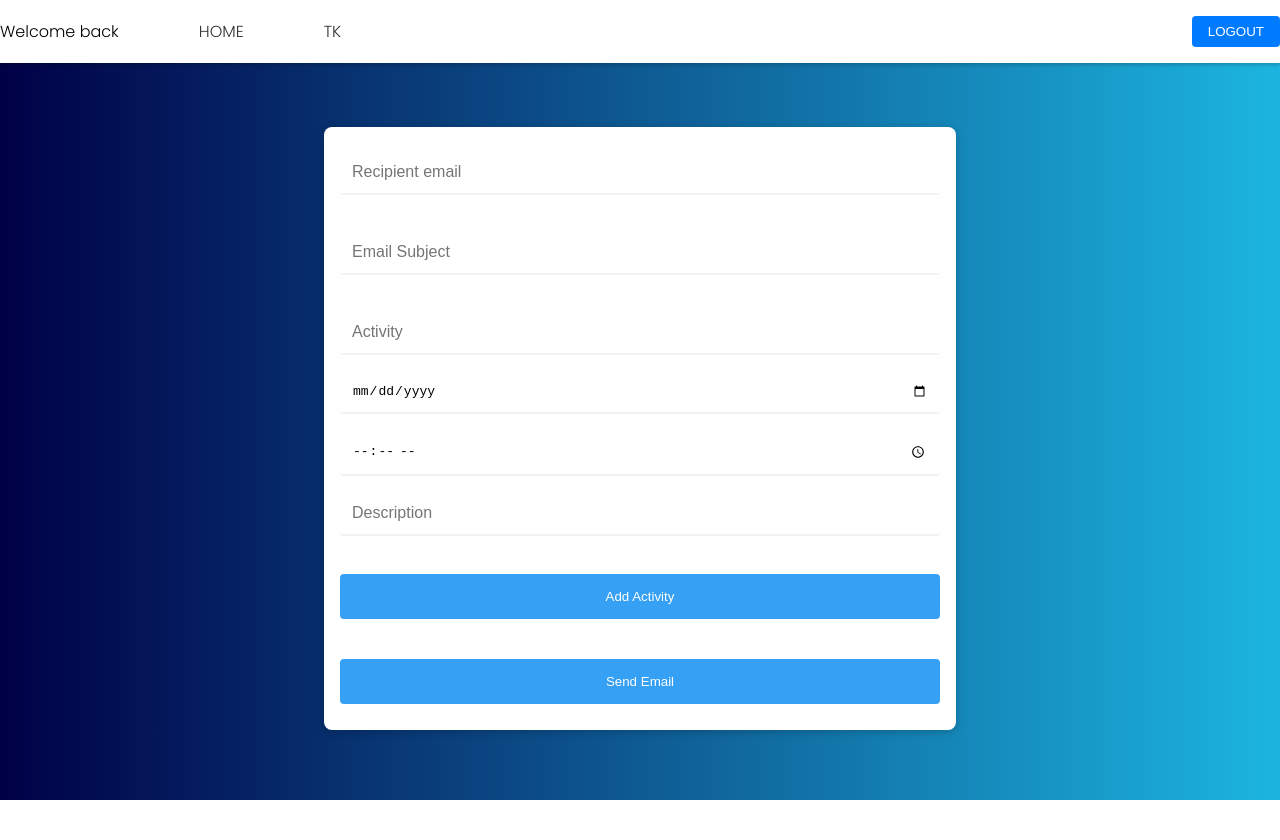
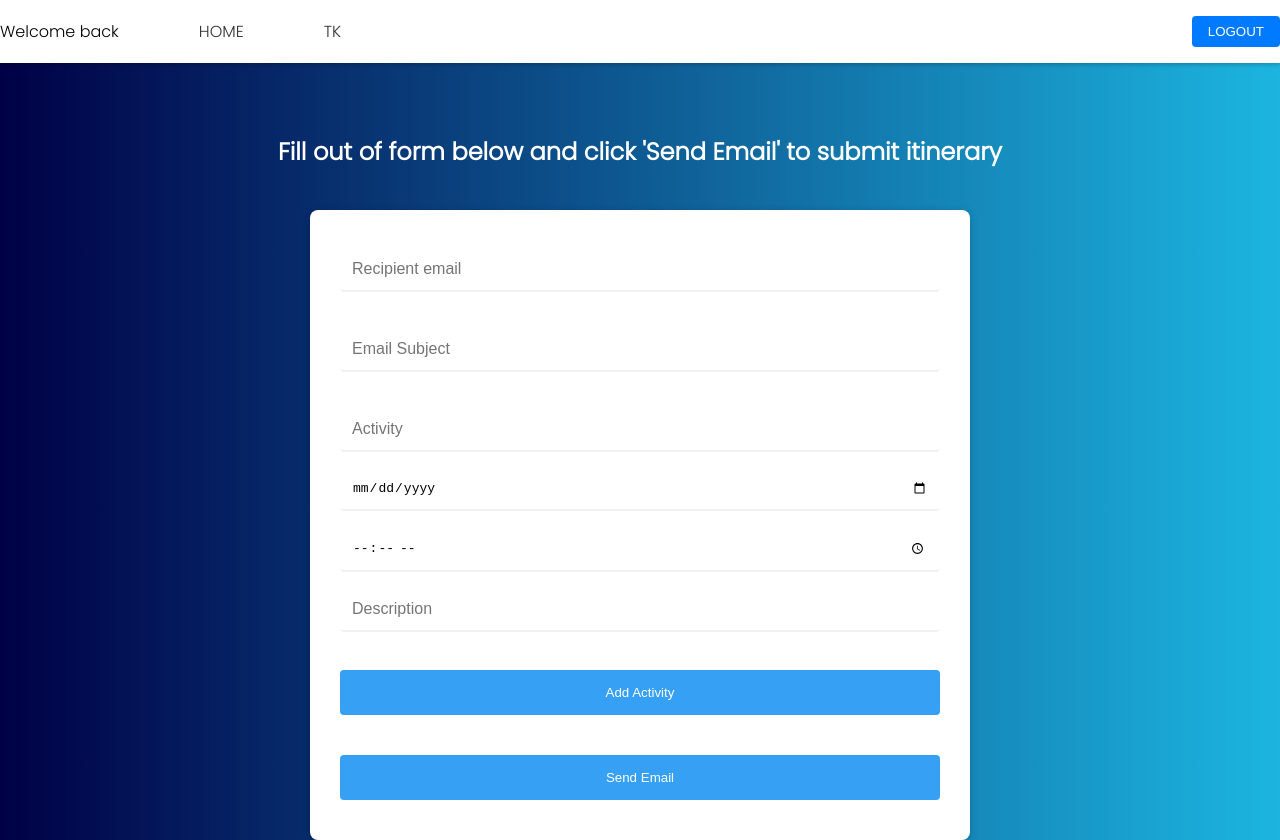
Before and after one commit to DarrenCooperM/tk-itinerary-form-frontend, a React (Create React App) app: page /form in a window 1280 px wide. Before the commit the page ends 800 px from the top, so only its background shows below. Built offline with nearby package versions, Linux system fonts and the light colour scheme; no server answers; the database is empty; sample sign-in values are in the browser's storage.

Commit message:
Added header to the form component

```diff
--- a/src/components/Form/Form.css
+++ b/src/components/Form/Form.css
@@ -1,14 +1,19 @@
+.header {
+  text-align: center;
+  color: #ffffff;
+  padding-top: 50px;
+}
+
 .form {
   display: flex;
   flex-direction: column;
   gap: 20px;
   max-width: 600px;
   margin: auto;
-  padding: 1em;
   background: #ffffff;
   border-radius: 8px;
   box-shadow: 0 2px 8px rgba(0, 0, 0, 0.2);
-  margin-top: 5%;
+  margin-top: 3%;
 }
 
 input[type="email"],
--- a/src/components/Form/Form.js
+++ b/src/components/Form/Form.js
@@ -33,6 +33,10 @@ const Form = () => {
 
   return (
     <>
+      <h2 className="header">
+        Fill out of form below and click 'Send Email' to submit itinerary
+      </h2>
+
       <form onSubmit={handleSubmit} class="form">
         <input
           type="email"
```
